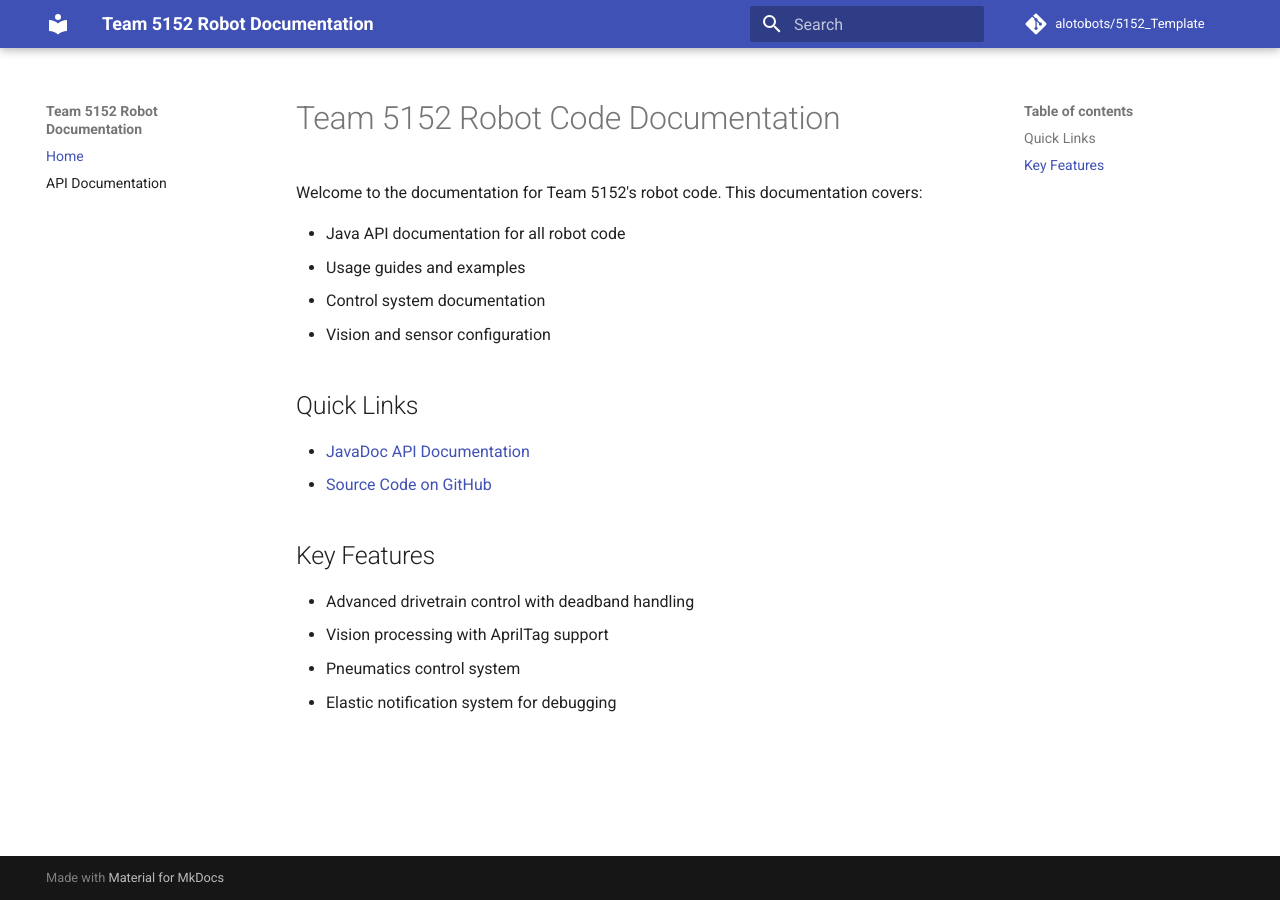
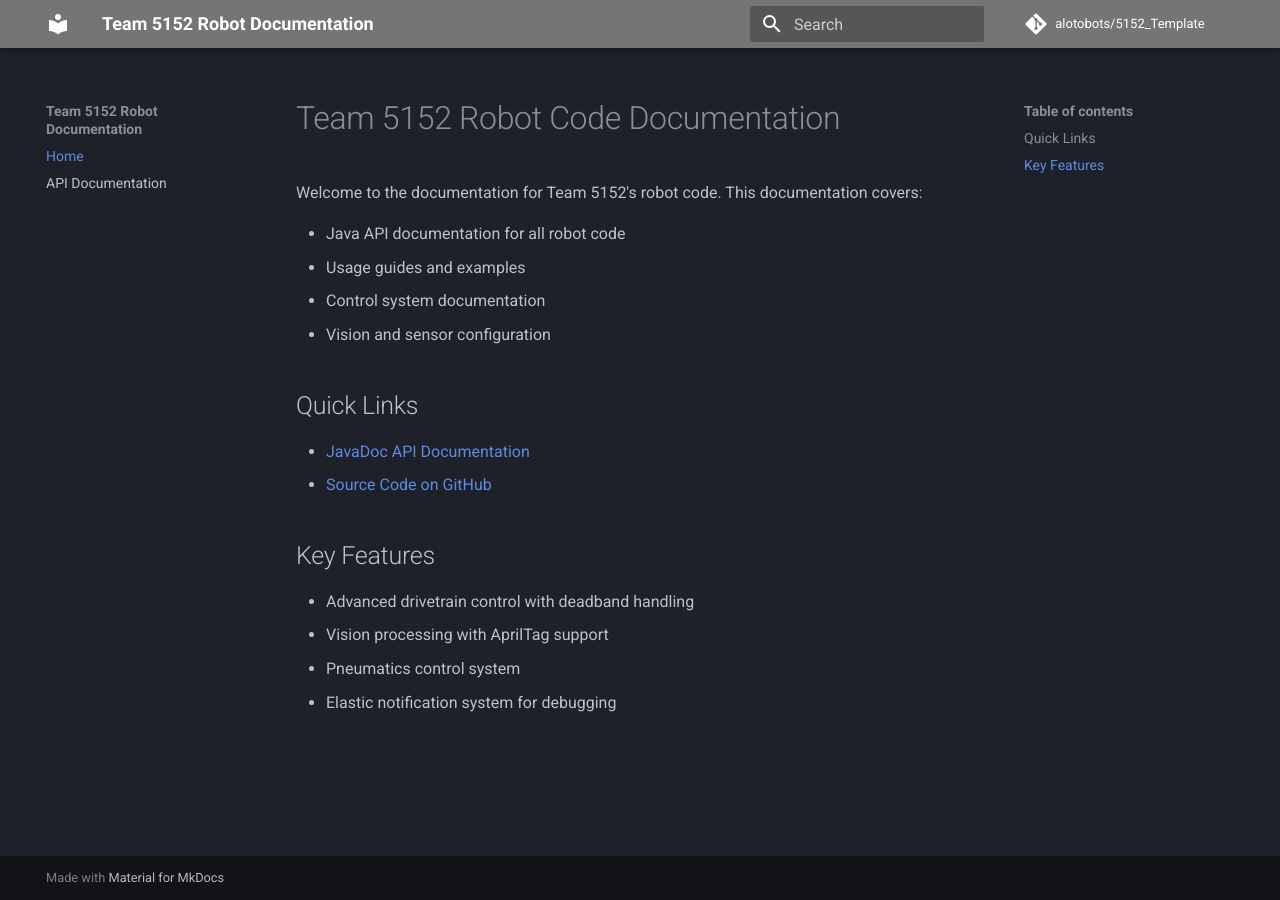
Before and after one commit to 5152Alotobots/5152_Template, an MkDocs documentation site: the page built from docs/mkdocs/docs/index.md, in a window 1280 px wide. Built offline with MkDocs 1.6.1 and Material for MkDocs 9.7.7, drawn with Linux system fonts in a browser that asks for light colours; comment, search, counter and statistics services are not loaded.

Commit message:
feat: Configure mkdocs material theme with custom palette

```diff
--- a/docs/mkdocs/mkdocs.yml
+++ b/docs/mkdocs/mkdocs.yml
@@ -1,5 +1,10 @@
 site_name: Team 5152 Robot Documentation
-theme: material
+theme:
+  name: material
+  palette:
+    scheme: slate
+    primary: grey
+    accent: red
 nav:
   - Home: index.md
   - API Documentation: ../javadoc/
```
